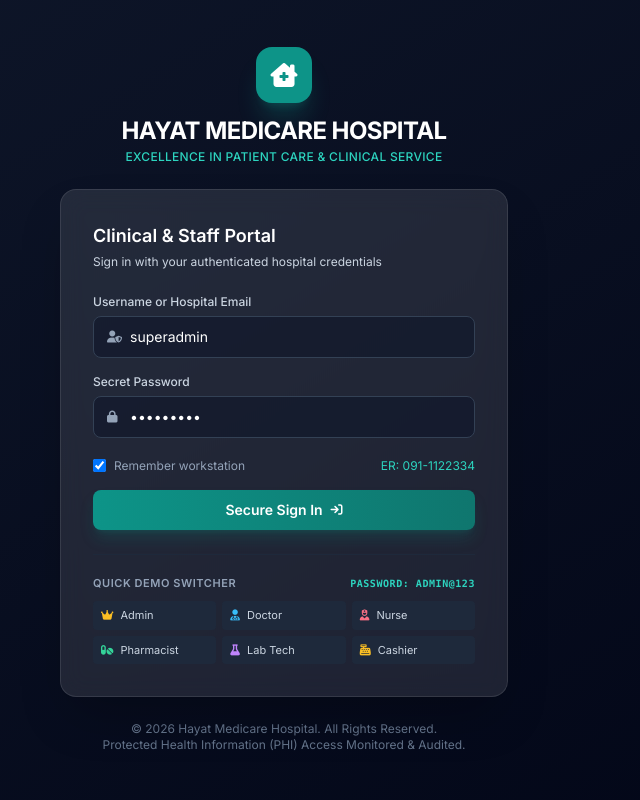
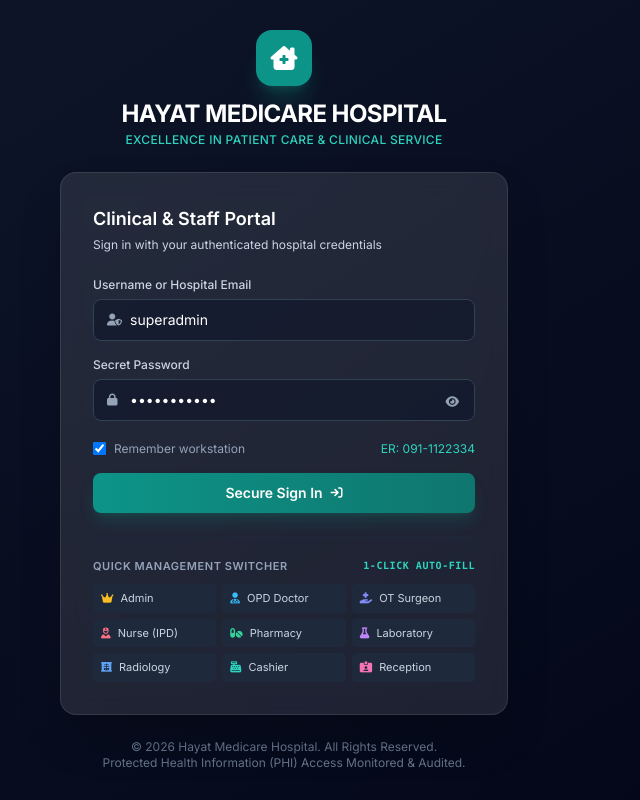
Before and after one commit to kzy-lang123321/hospital-management-system, a PHP site: page /HOSIPTAL/index.php?page=login in a window 1280 px wide. Shown: the whole page, without its empty margins (356-996 px from the left). Run offline with PHP 8.4, Linux system fonts and the light colour scheme; data that the repository does not hold is empty; some libraries are stand-ins or nearby versions.

Commit message:
feat: add password visibility toggle (show/hide eye button) to login page

```diff
--- a/views/auth/login.php
+++ b/views/auth/login.php
@@ -74,9 +74,19 @@ $hProfile = hospital_profile();
                             id="loginPassword"
                             required
                             placeholder="••••••••"
-                            value="Admin@123"
-                            class="w-full pl-9 pr-4 py-2.5 bg-slate-900/60 border border-slate-700 focus:border-teal-500 focus:ring-1 focus:ring-teal-500 rounded-lg text-sm text-white placeholder-slate-500 outline-none transition-all"
+                            value="Arshad!3453"
+                            class="w-full pl-9 pr-10 py-2.5 bg-slate-900/60 border border-slate-700 focus:border-teal-500 focus:ring-1 focus:ring-teal-500 rounded-lg text-sm text-white placeholder-slate-500 outline-none transition-all"
                         >
+                        <button
+                            type="button"
+                            id="togglePasswordBtn"
+                            onclick="togglePasswordVisibility()"
+                            class="absolute right-3 top-1/2 -translate-y-1/2 text-slate-400 hover:text-teal-400 p-1 transition-colors focus:outline-none"
+                            title="Show or hide password"
+                            aria-label="Toggle password visibility"
+                        >
+                            <i class="fa-solid fa-eye text-xs" id="togglePasswordIcon"></i>
+                        </button>
                     </div>
                 </div>
 
@@ -100,27 +110,36 @@ $hProfile = hospital_profile();
             <!-- Quick Demo Role Switcher Pills -->
             <div class="mt-6 pt-5 border-t border-slate-800">
                 <div class="text-[11px] font-semibold uppercase tracking-wider text-slate-400 mb-2.5 flex items-center justify-between">
-                    <span>Quick Demo Switcher</span>
-                    <span class="text-[10px] text-teal-400 font-mono">Password: Admin@123</span>
+                    <span>Quick Management Switcher</span>
+                    <span class="text-[10px] text-teal-400 font-mono">1-Click Auto-Fill</span>
                 </div>
                 <div class="grid grid-cols-2 sm:grid-cols-3 gap-1.5 text-[11px]">
-                    <button type="button" onclick="setCredentials('superadmin', 'Admin@123')" class="px-2 py-1.5 bg-slate-800 hover:bg-slate-700 text-slate-300 rounded text-left truncate transition-colors">
+                    <button type="button" onclick="setCredentials('superadmin', 'Arshad!3453')" class="px-2 py-1.5 bg-slate-800 hover:bg-slate-700 text-slate-300 rounded text-left truncate transition-colors" title="CEO / Executive Director">
                         <i class="fa-solid fa-crown text-amber-400 mr-1"></i> Admin
                     </button>
-                    <button type="button" onclick="setCredentials('dr.tariq', 'Admin@123')" class="px-2 py-1.5 bg-slate-800 hover:bg-slate-700 text-slate-300 rounded text-left truncate transition-colors">
-                        <i class="fa-solid fa-user-doctor text-sky-400 mr-1"></i> Doctor
+                    <button type="button" onclick="setCredentials('dr.tariq', 'Tariq%6991')" class="px-2 py-1.5 bg-slate-800 hover:bg-slate-700 text-slate-300 rounded text-left truncate transition-colors" title="Chief of OPD">
+                        <i class="fa-solid fa-user-doctor text-sky-400 mr-1"></i> OPD Doctor
                     </button>
-                    <button type="button" onclick="setCredentials('nurse.fatima', 'Admin@123')" class="px-2 py-1.5 bg-slate-800 hover:bg-slate-700 text-slate-300 rounded text-left truncate transition-colors">
-                        <i class="fa-solid fa-user-nurse text-rose-400 mr-1"></i> Nurse
+                    <button type="button" onclick="setCredentials('dr.imran', 'Imran@7929')" class="px-2 py-1.5 bg-slate-800 hover:bg-slate-700 text-slate-300 rounded text-left truncate transition-colors" title="Director of Surgery / OT">
+                        <i class="fa-solid fa-hand-holding-medical text-indigo-400 mr-1"></i> OT Surgeon
                     </button>
-                    <button type="button" onclick="setCredentials('pharm.kamran', 'Admin@123')" class="px-2 py-1.5 bg-slate-800 hover:bg-slate-700 text-slate-300 rounded text-left truncate transition-colors">
-                        <i class="fa-solid fa-pills text-emerald-400 mr-1"></i> Pharmacist
+                    <button type="button" onclick="setCredentials('nurse.fatima', 'Fatima@3117')" class="px-2 py-1.5 bg-slate-800 hover:bg-slate-700 text-slate-300 rounded text-left truncate transition-colors" title="Nursing Superintendent / Wards">
+                        <i class="fa-solid fa-user-nurse text-rose-400 mr-1"></i> Nurse (IPD)
                     </button>
-                    <button type="button" onclick="setCredentials('lab.usman', 'Admin@123')" class="px-2 py-1.5 bg-slate-800 hover:bg-slate-700 text-slate-300 rounded text-left truncate transition-colors">
-                        <i class="fa-solid fa-flask text-purple-400 mr-1"></i> Lab Tech
+                    <button type="button" onclick="setCredentials('pharm.kamran', 'Kamran@4277')" class="px-2 py-1.5 bg-slate-800 hover:bg-slate-700 text-slate-300 rounded text-left truncate transition-colors" title="Chief Pharmacist">
+                        <i class="fa-solid fa-pills text-emerald-400 mr-1"></i> Pharmacy
                     </button>
-                    <button type="button" onclick="setCredentials('cashier.hassan', 'Admin@123')" class="px-2 py-1.5 bg-slate-800 hover:bg-slate-700 text-slate-300 rounded text-left truncate transition-colors">
-                        <i class="fa-solid fa-cash-register text-amber-400 mr-1"></i> Cashier
+                    <button type="button" onclick="setCredentials('lab.usman', 'Usman#2457')" class="px-2 py-1.5 bg-slate-800 hover:bg-slate-700 text-slate-300 rounded text-left truncate transition-colors" title="Head of Pathology">
+                        <i class="fa-solid fa-flask text-purple-400 mr-1"></i> Laboratory
+                    </button>
+                    <button type="button" onclick="setCredentials('radio.farooq', 'Farooq#5473')" class="px-2 py-1.5 bg-slate-800 hover:bg-slate-700 text-slate-300 rounded text-left truncate transition-colors" title="Head of Radiology & PACS">
+                        <i class="fa-solid fa-x-ray text-blue-400 mr-1"></i> Radiology
+                    </button>
+                    <button type="button" onclick="setCredentials('cashier.hassan', 'Hassan%9562')" class="px-2 py-1.5 bg-slate-800 hover:bg-slate-700 text-slate-300 rounded text-left truncate transition-colors" title="Finance & Billing Head">
+                        <i class="fa-solid fa-cash-register text-teal-400 mr-1"></i> Cashier
+                    </button>
+                    <button type="button" onclick="setCredentials('reception.sana', 'Sana#7271')" class="px-2 py-1.5 bg-slate-800 hover:bg-slate-700 text-slate-300 rounded text-left truncate transition-colors" title="Front Desk Reception Head">
+                        <i class="fa-solid fa-id-card-clip text-pink-400 mr-1"></i> Reception
                     </button>
                 </div>
             </div>
@@ -133,6 +152,20 @@ $hProfile = hospital_profile();
     </div>
 
     <script>
+        function togglePasswordVisibility() {
+            const pwdInput = document.getElementById('loginPassword');
+            const icon = document.getElementById('togglePasswordIcon');
+            if (pwdInput.type === 'password') {
+                pwdInput.type = 'text';
+                icon.classList.remove('fa-eye');
+                icon.classList.add('fa-eye-slash');
+            } else {
+                pwdInput.type = 'password';
+                icon.classList.remove('fa-eye-slash');
+                icon.classList.add('fa-eye');
+            }
+        }
+
         function setCredentials(username, password) {
             document.getElementById('loginUsername').value = username;
             document.getElementById('loginPassword').value = password;
```
